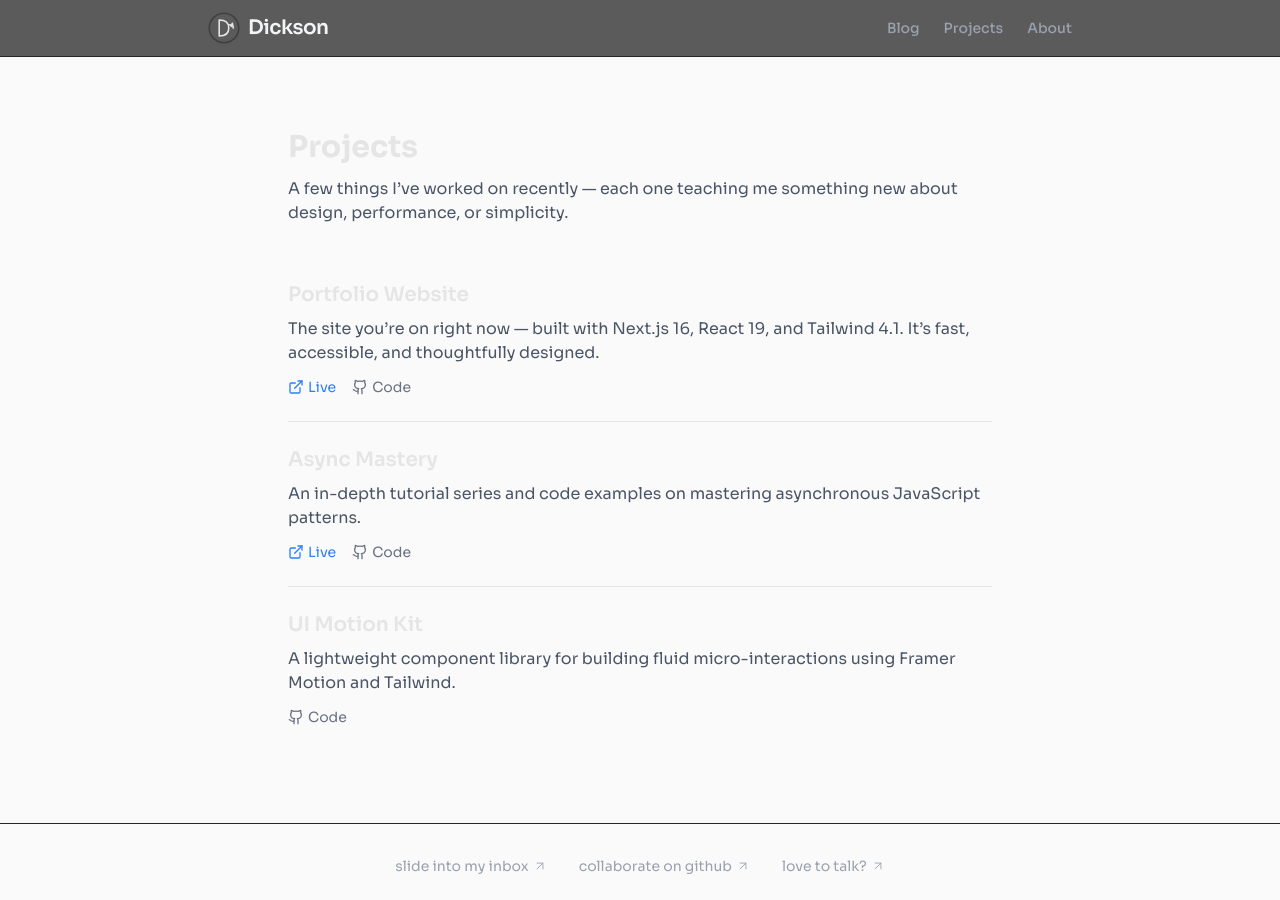
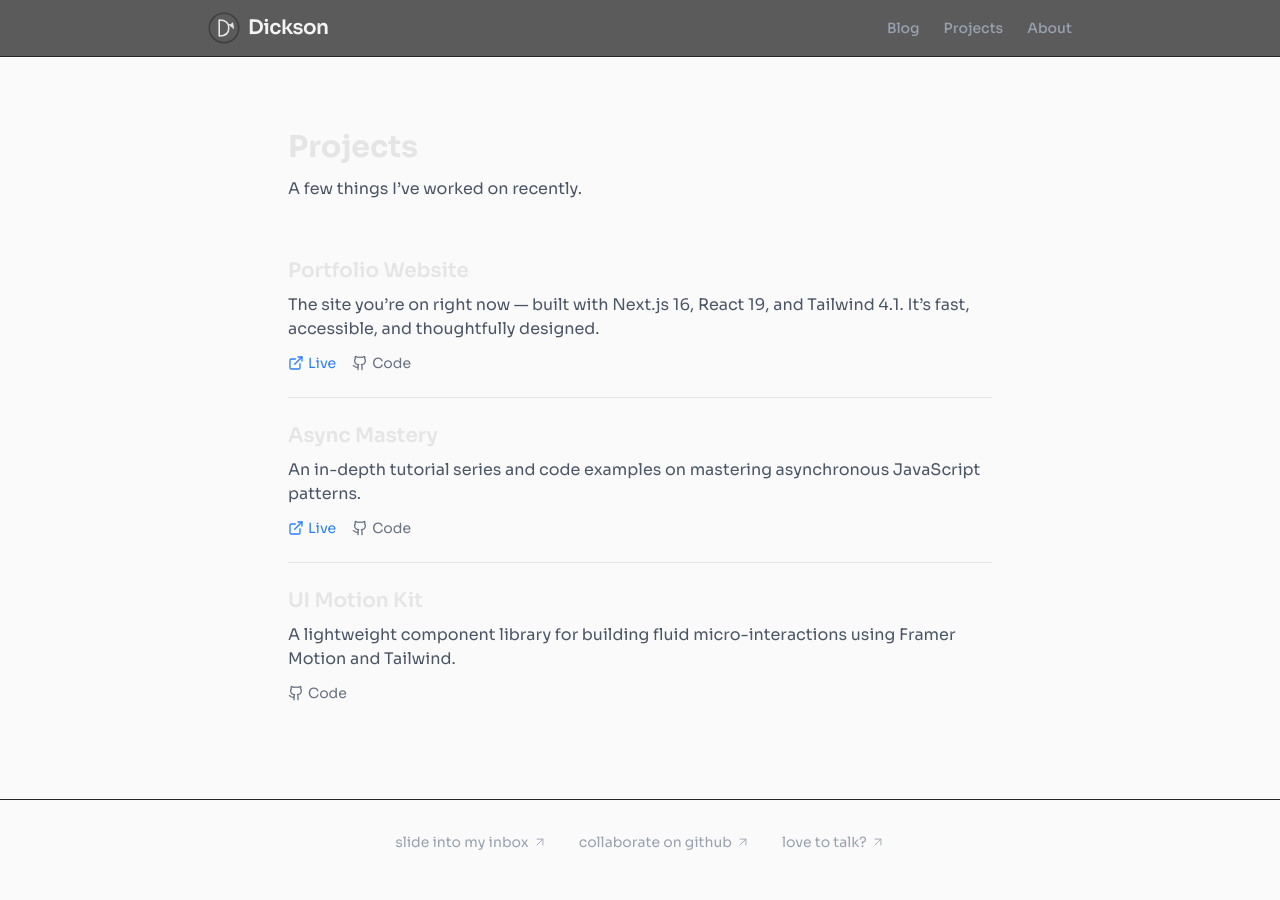
Before and after one commit to dboatengg/portfolio-site, a Next.js app: page /projects in a window 1280 px wide. After the commit the page ends 876 px from the top, so only its background shows below. Built offline with nearby package versions, Linux system fonts and the light colour scheme.

Commit message:
Update projects page

```diff
--- a/app/projects/page.tsx
+++ b/app/projects/page.tsx
@@ -42,8 +42,7 @@ export default function ProjectsPage() {
       <header>
         <h1 className="text-3xl font-bold mb-3">Projects</h1>
         <p className="text-gray-600 dark:text-gray-400">
-          A few things I’ve worked on recently — each one teaching me something
-          new about design, performance, or simplicity.
+          A few things I’ve worked on recently.
         </p>
       </header>
 
```
